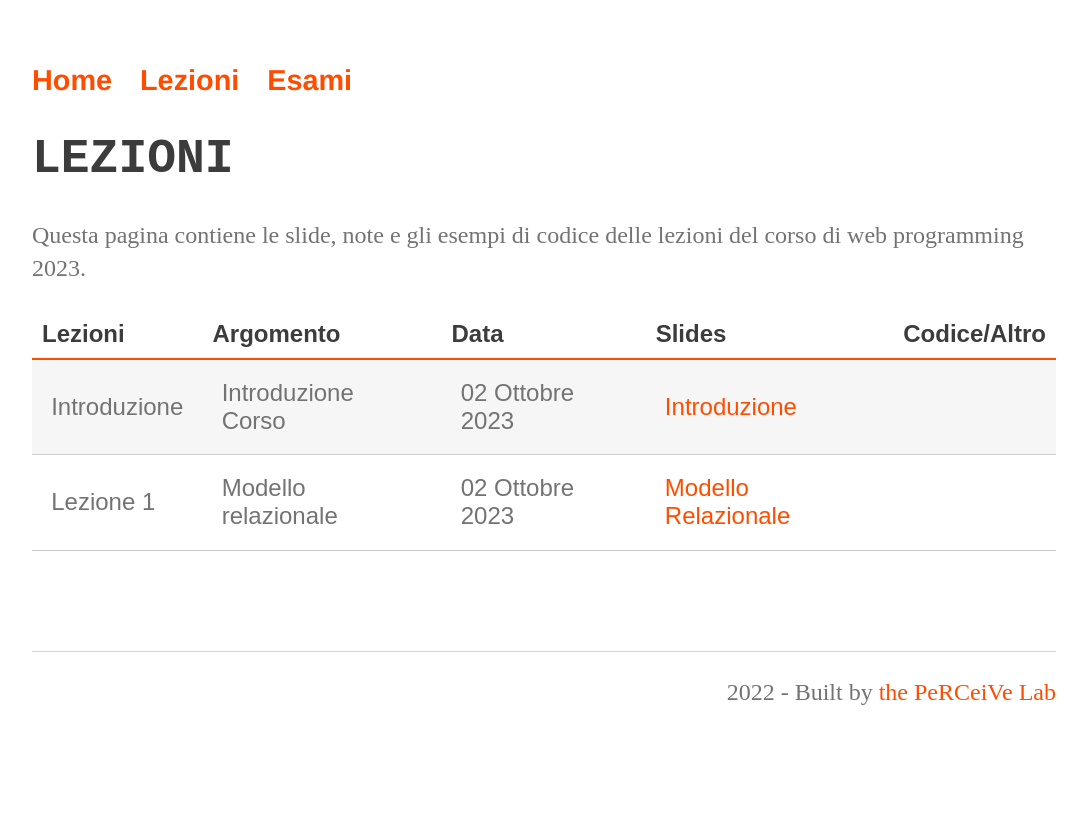
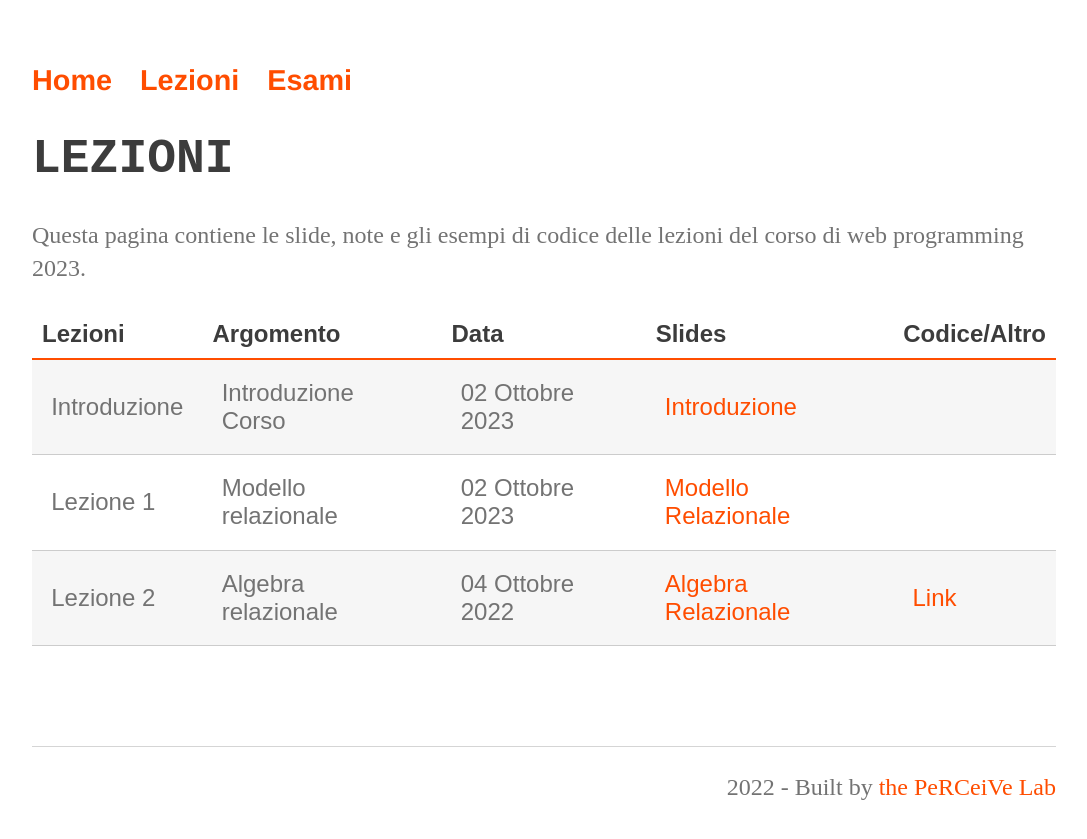
Before and after one commit to perceivelab/database-course, a Jekyll site: the page built from lezioni.md, in a window 1280 px wide. Shown: the top 839 px of the page, without its empty margins (96-1183 px from the left). Built offline with Jekyll 4.4.1, drawn with Linux system fonts in a browser that asks for light colours; our own code applies the rules of GitHub Pages for plain Markdown files.

Commit message:
Update lezioni.md aggiunta lezione 2

```diff
--- a/lezioni.md
+++ b/lezioni.md
@@ -9,6 +9,7 @@
 |------------|-----------------------------------------------------------------|-----------------|-------------------------------  |-------------|
 | Introduzione  | Introduzione Corso                    | 02 Ottobre 2023   | [Introduzione](https://drive.google.com/file/d/1u_I_BZALl_8nyqxvalevX5x7dyJV4yRw/view?usp=sharing)                                         |             |
 | Lezione 1  | Modello relazionale                      | 02 Ottobre 2023  | [Modello Relazionale](https://drive.google.com/file/d/15EaCh1d7VxnKTfylcErryjHwbERGk1Qo/view?usp=sharing)        |             |
+| Lezione 2  | Algebra relazionale                      | 04 Ottobre 2022   | [Algebra Relazionale](https://drive.google.com/file/d/1A-qmts9eQMoQPqdN6f6_j1QWPLIntvNc/view?usp=sharing)                        |      [Link](https://drive.google.com/file/d/1xhLANQBfE-IPZenv5l__r-LpDB_vGVbi/view?usp=sharing)  |
 
 
 
```
